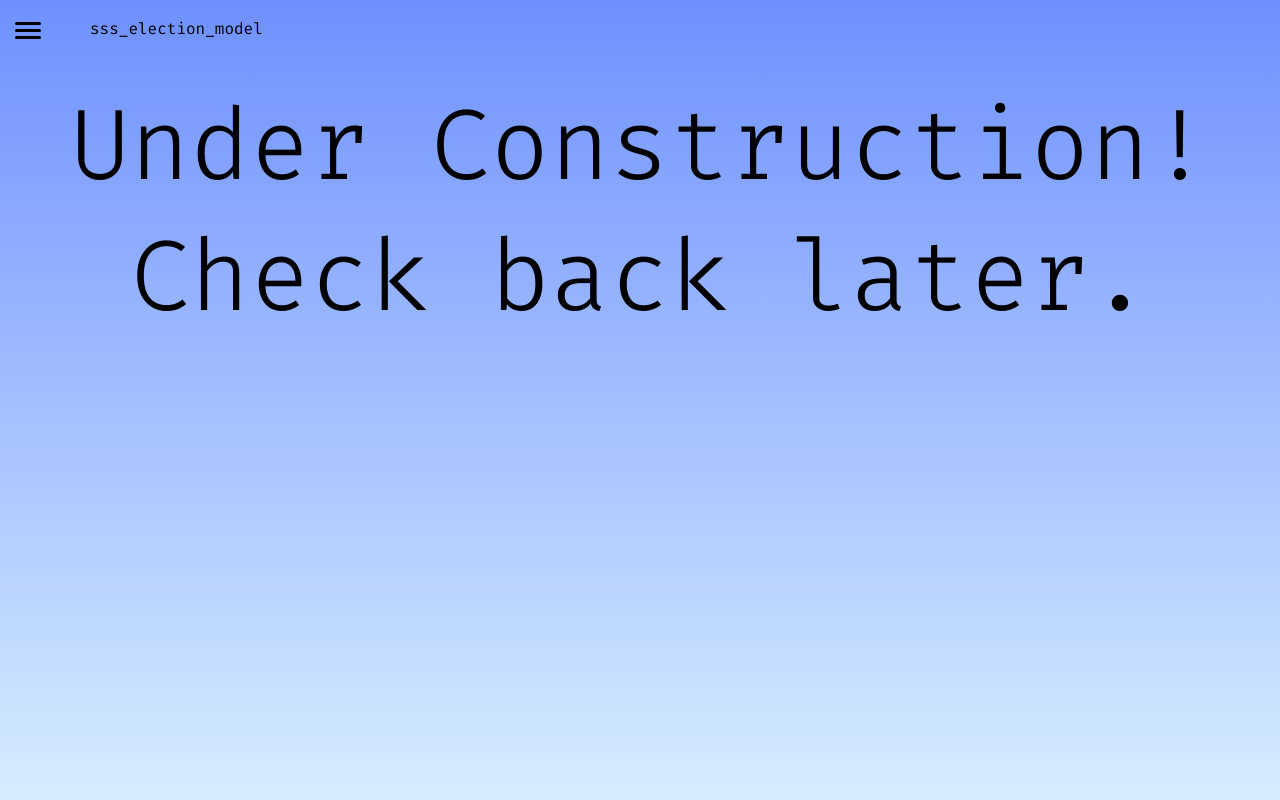
After one commit to JamesxGamesYT/hte-election-model, a Flask app: page /states in a window 1280 px wide. The commit adds this page. Run offline with Flask 2, Linux system fonts and the light colour scheme; some libraries are stand-ins or nearby versions.

Commit message:
started states page

```diff
--- a/web/Server.py
+++ b/web/Server.py
@@ -26,6 +26,11 @@ def about_page():
 @app.route("/methodology.html", methods=["GET", "POST"])
 def methodology_page():
     return render_template('methodology.html')
+
+@app.route("/states", methods=["GET", "POST"])
+@app.route("/states.html", methods=["GET", "POST"])
+def states_page():
+    return render_template('states.html')
 
 @app.route('/get_simulations', methods=['POST'])
 def get_simulations():
--- a/web/static/css/index.css
+++ b/web/static/css/index.css
@@ -68,7 +68,7 @@ h2 {
 ***************************/
 
 #time-change {
-    display: inline-block;
+    display: block;
     width: 1000px;
     height: 600px;
     background-color: var(--section-bg);
@@ -79,7 +79,7 @@ h2 {
 }
 
 #ev-histogram {
-    display: inline-block;
+    display: block;
     width: 1000px;
     height: 1100px;
     background-color: var(--card-bg);
--- /dev/null
+++ b/web/static/css/states.css
@@ -0,0 +1,9 @@
+#states-heading {
+    font-size: 100px;
+    font-weight: 100;
+    color: black;
+}
+
+#landingbg {
+    z-index: -1;
+}
--- a/web/static/js/load_data.js
+++ b/web/static/js/load_data.js
@@ -106,7 +106,9 @@ function parseData(rt) {
     TIPPING_POINT_DATA = GetNthEntry(GLOBAL_DATA["tipping_point_data"], TOTAL_ENTRIES - 1)
     TIPPING_POINT_STATE_DATA = GetNthEntry(GLOBAL_DATA["tipping_point_state_data"], TOTAL_ENTRIES-1)
 
-    openPage();
+    if (document.title == "Predictions | sss_election_model") {
+        openPage();
+    }
 }
 
 function loadWinChance() {
--- a/web/templates/about.html
+++ b/web/templates/about.html
@@ -38,6 +38,9 @@
             </div>
             <div class='menu-item'>
                 <a href="methodology.html">Methodology</a>
+            </div>
+            <div class='menu-item'>
+                <a href="states.html">States</a>
             </div>
         </div>
     </div>
@@ -82,7 +85,7 @@
             </p>
         </a>
     </div>
-    <!-- <script type='text/javascript' src='/static/js/load_data.js'></script> -->
+
     <script type='text/javascript' src='/static/js/ui.js'></script>
 </body>
 </html>
--- a/web/templates/index.html
+++ b/web/templates/index.html
@@ -39,6 +39,9 @@
                 </div>
                 <div class='menu-item'>
                     <a href="methodology.html">Methodology</a>
+                </div>
+                <div class='menu-item'>
+                    <a href="states.html">States</a>
                 </div>
             </div>
         </div>
--- a/web/templates/methodology.html
+++ b/web/templates/methodology.html
@@ -38,6 +38,9 @@
             </div>
             <div class='menu-item'>
                 <a href="methodology.html">Methodology</a>
+            </div>
+            <div class='menu-item'>
+                <a href="states.html">States</a>
             </div>
         </div>
     </div>
--- /dev/null
+++ b/web/templates/states.html
@@ -0,0 +1,58 @@
+<!DOCTYPE html>
+<html lang="en">
+    <head>
+        <meta charset="UTF-8">
+        <meta name="viewport" content="width=device-width, initial-scale=1.0">
+        <title>States | sss_election_model</title>
+
+        <link rel='stylesheet' href='/static/css/index.css'>
+        <link rel='stylesheet' href='/static/css/theme.css'>
+        <link rel='stylesheet' href='/static/css/animations.css'>
+        <link rel='stylesheet' href='/static/css/hamburgers.min.css'>
+        <link rel='stylesheet' href='/static/css/navbar.css'>
+        <link rel='stylesheet' href='/static/css/states.css'>
+
+        <link rel='icon' href='/static/media/favicon.ico'>
+        <link href="https://fonts.googleapis.com/css2?family=Fira+Code:wght@300;400;500;600;700&display=swap" rel="stylesheet">
+        <link href="https://fonts.googleapis.com/icon?family=Material+Icons" rel="stylesheet">
+
+        <script src="https://cdnjs.cloudflare.com/ajax/libs/Chart.js/2.5.0/Chart.min.js"></script>
+    </head>
+    <body>
+        <div id='navbar'>
+            <div id='logo'>
+                <p>sss_election_model</p>
+            </div>
+        </div>
+
+        <div id='menu'>
+            <div id='hamburger' class="hamburger hamburger--slider" type="button">
+                <span class="hamburger-box">
+                    <span class="hamburger-inner"></span>
+                </span>
+            </div>
+            <div id='menu-content'>
+                <div class='menu-item'>
+                    <a href="index.html">Home</a>
+                </div>
+                <div class='menu-item'>
+                    <a href="about.html">About</a>
+                </div>
+                <div class='menu-item'>
+                    <a href="methodology.html">Methodology</a>
+                </div>
+                <div class='menu-item'>
+                    <a href="states.html">States</a>
+                </div>
+            </div>
+        </div>
+
+        <div id='menu-overlay'></div>
+
+        <div id='landingbg'></div>
+
+        <div id='states-heading'>Under Construction! Check back later.</div>
+        <script type='text/javascript' src='/static/js/ui.js'></script>
+        <script type='text/javascript' src='/static/js/load_data.js'></script>
+    </body>
+</html>
```
